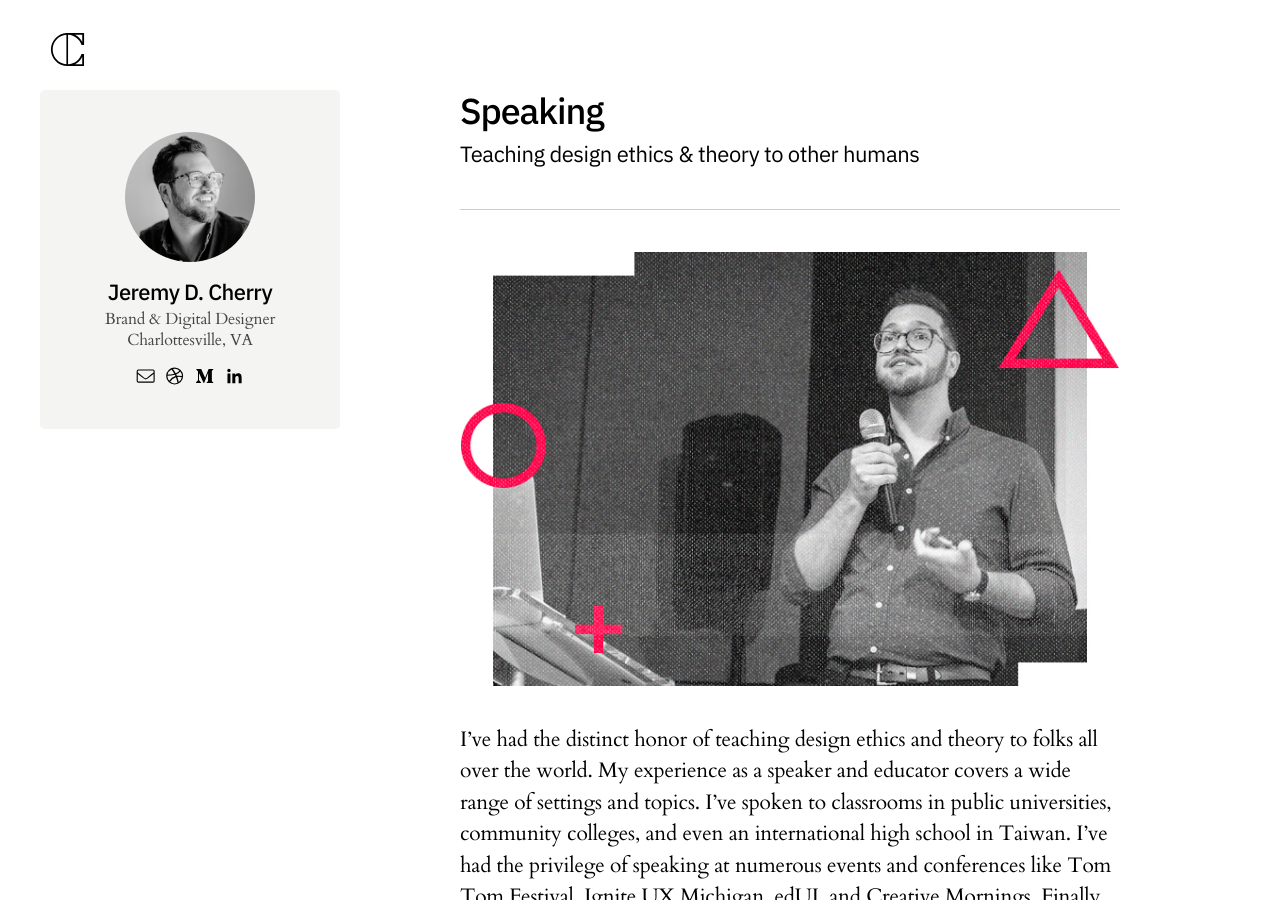
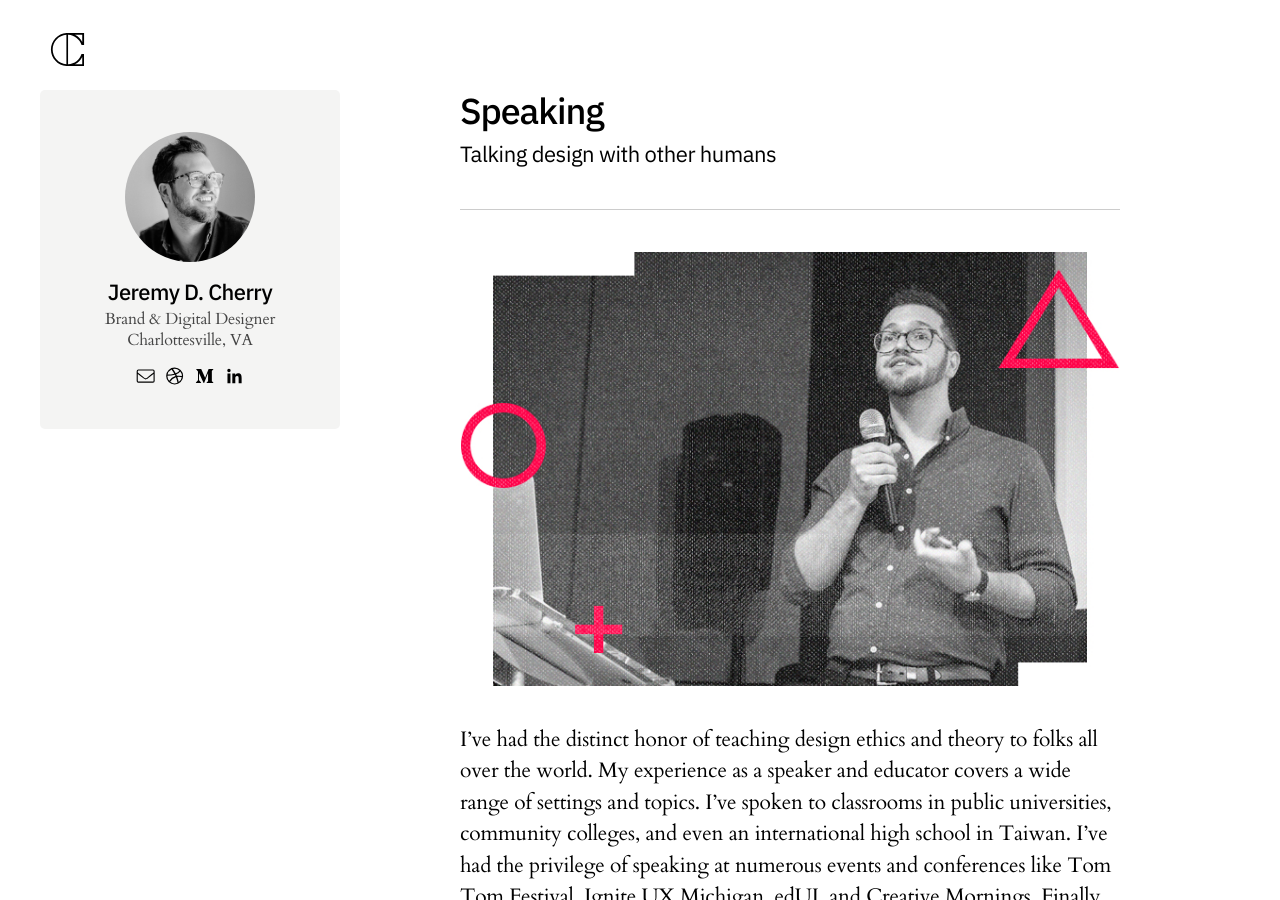
Before and after one commit to jeremydcherry/jeremydcherry.github.io, a Jekyll site: the page built from content/speaking.md, in a window 1280 px wide and 900 px high. Built offline with Jekyll 4.4.1, drawn with Linux system fonts in a browser that asks for light colours.

Commit message:
Updated "Speaking" subtitle

```diff
--- a/content/speaking.md
+++ b/content/speaking.md
@@ -6,7 +6,7 @@ permalink: /speaking
 
 # Speaking
 
-### Teaching design ethics & theory to other humans
+### Talking design with other humans
 
 ---
 
```
